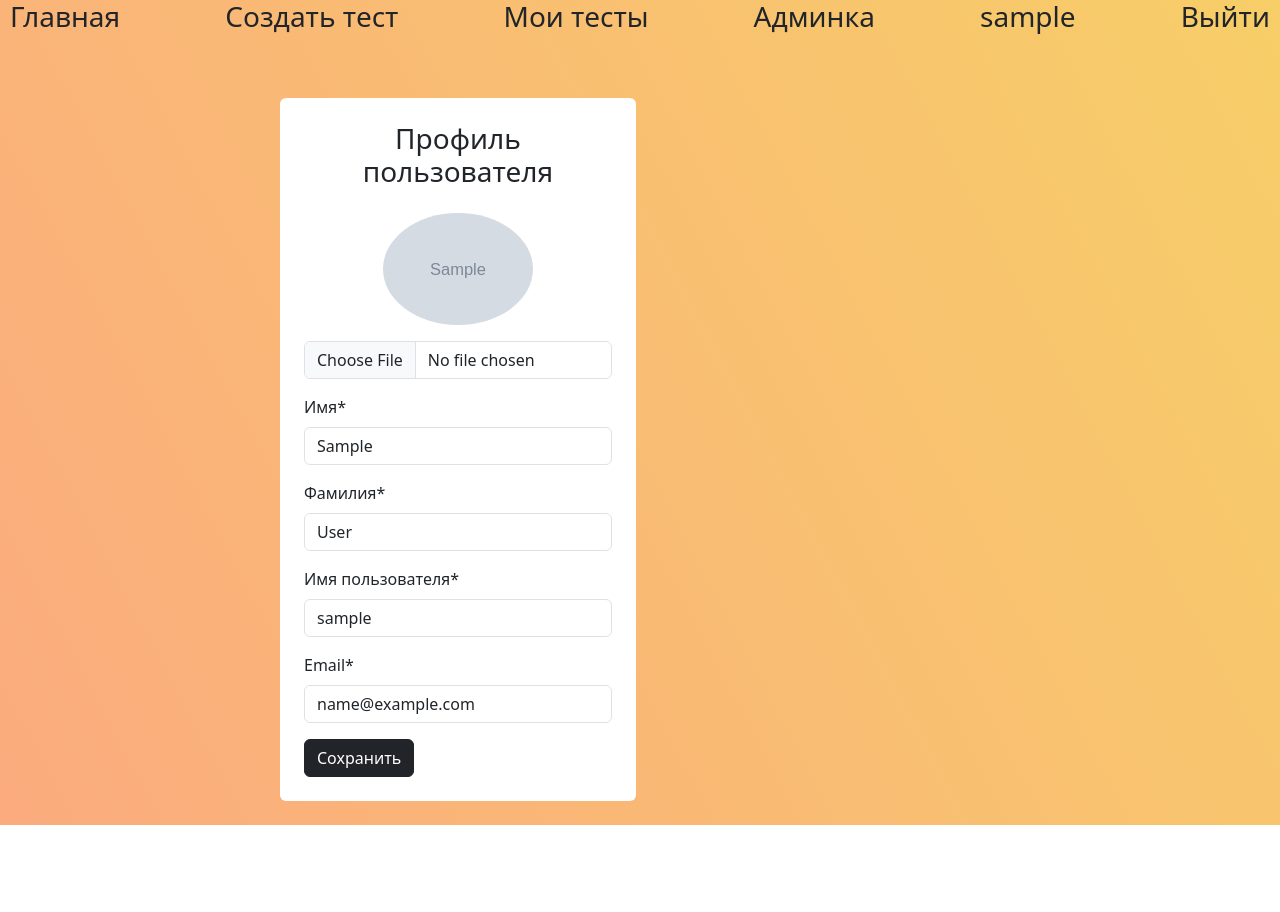
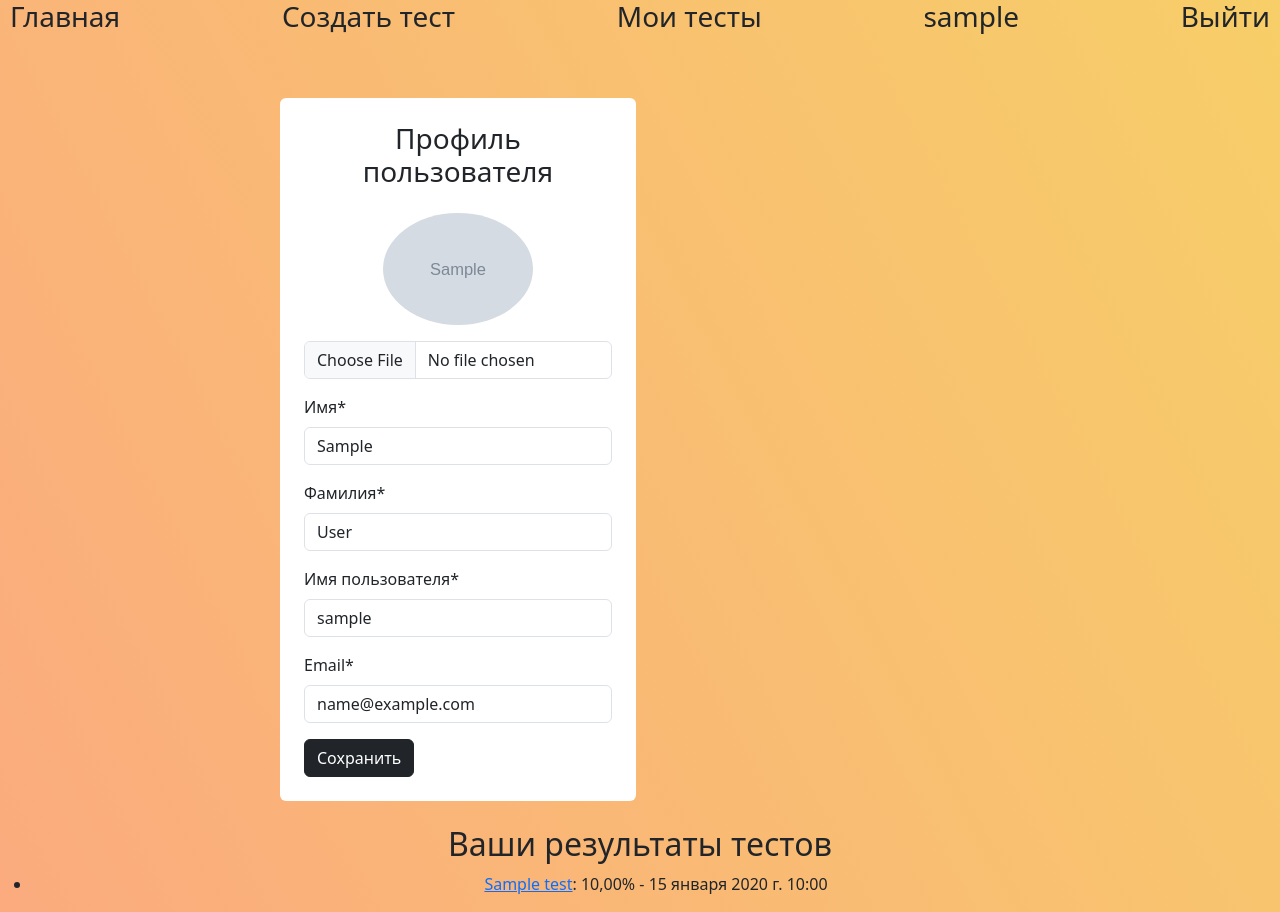
Before and after one commit to daniojey/Pilot-project, a Django app: page /user/profile/ in a window 1280 px wide. Before the commit the page ends 825 px from the top, so only its background shows below. Run offline with Django 5.2, Linux system fonts and the light colour scheme; a user stored in the database is signed in; tables that the repository leaves empty hold one stand-in row (values such as "Sample post"); grey boxes marked "Sample" are stand-in pictures; some libraries are stand-ins or nearby versions.

Commit message:
add profile test_results and add css in test page

```diff
--- a/templates/base.html
+++ b/templates/base.html
@@ -12,12 +12,13 @@
     <header>
         <div class="nav-links">
             <h3><a class="custom-link" href="{% url "app:index" %}">Главная</a></h3>
+            {% if user.is_authenticated %}
             <h3><a class="custom-link" href="{% url "tests:create_test" %}">Создать тест</a></h3>
-
+            {% endif %}
             {% if user.is_admin or user.is_staff %}
             <h3><a class="custom-link" href="{% url 'tests:all_tests' %}">Мои тесты</a></h3>
             {% endif %}
-            {% if user.is_admin or user.is_staff %}
+            {% if user.is_admin %}
             <h3><a class="custom-link" href="{% url "admin:index" %}">Админка</a></h3>
             {% endif %}
             {% if not user.is_authenticated %}
--- a/users/templates/users/profile.html
+++ b/users/templates/users/profile.html
@@ -104,4 +104,16 @@
     <script src="{% static "js/bootstrap/bootstrap.bundle.min.js" %}"></script>
 </body>
 
+
+<h2 align='center'>Ваши результаты тестов</h2>
+<ul align='center'>
+    {% if test_results %}
+        {% for result in test_results %}
+            <li><a href="{% url "tests:test_preview" result.test.id %}">{{ result.test.name }}</a>: {{ result.score }}% - {{ result.date_taken }}</li>
+        {% endfor %}
+    {% else %}
+        <a href="{% url "app:index" %}">У вас ещё нет пройденных тестов, нажмите чтобы начать прохождение :D</a>
+    {% endif %}
+</ul>
+
 {% endblock content %}
--- a/users/views.py
+++ b/users/views.py
@@ -3,6 +3,7 @@ from django.contrib import auth
 from django.http import HttpResponseRedirect
 from django.shortcuts import redirect, render
 from django.urls import reverse
+from tests.models import TestResult
 
 from users.form import  UserLoginForm, UserRegistrationForm, ProfileForm
 
@@ -53,6 +54,7 @@ def registration(request):
 
 @login_required
 def profile(request):
+    test_results = request.user.test_results.all()
     if request.method == 'POST':
         form = ProfileForm(data=request.POST, instance=request.user, files=request.FILES)
         if form.is_valid():
@@ -66,7 +68,8 @@ def profile(request):
         form = ProfileForm(instance=request.user)
 
     context = {
-        'form': form
+        'form': form,
+        'test_results':test_results,
     }
 
     return render(request, 'users/profile.html', context=context)
```
Also changed, not shown: tests/models.py (+17 -0 lines), tests/templates/tests/question.html (+19 -5 lines), tests/templates/tests/test_preview.html (+14 -2 lines), tests/views.py (+12 -5 lines), tests/migrations/0012_testresult.py (added).
